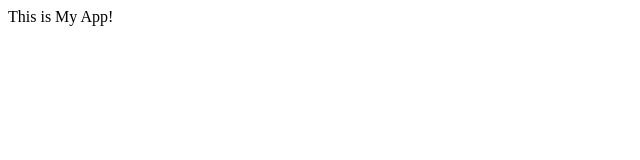
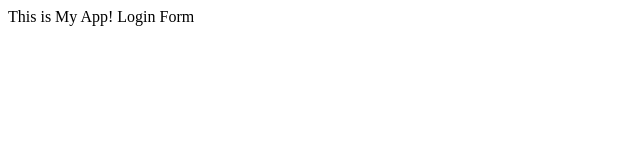
Before and after one commit to sunil1688/myproject, a plain HTML site: page index.html in a window 1280 px wide. Shown: the whole page, without its empty margins (0-640 px from the left). Drawn offline with Linux system fonts and the light colour scheme.

Commit message:
Login form

```diff
--- /dev/null
+++ b/dir1/app1.js
@@ -0,0 +1 @@
+console.log(1234);
--- /dev/null
+++ b/dir2/app2.js
@@ -0,0 +1 @@
+console.log(HiMan);
--- a/index.html
+++ b/index.html
@@ -4,5 +4,6 @@
 </head>
 <body>
 This is My App!
+Login Form
 </body>
 </html>
```
Also changed, not shown: login.html (added, +1 -0 lines), log.txt (added).
